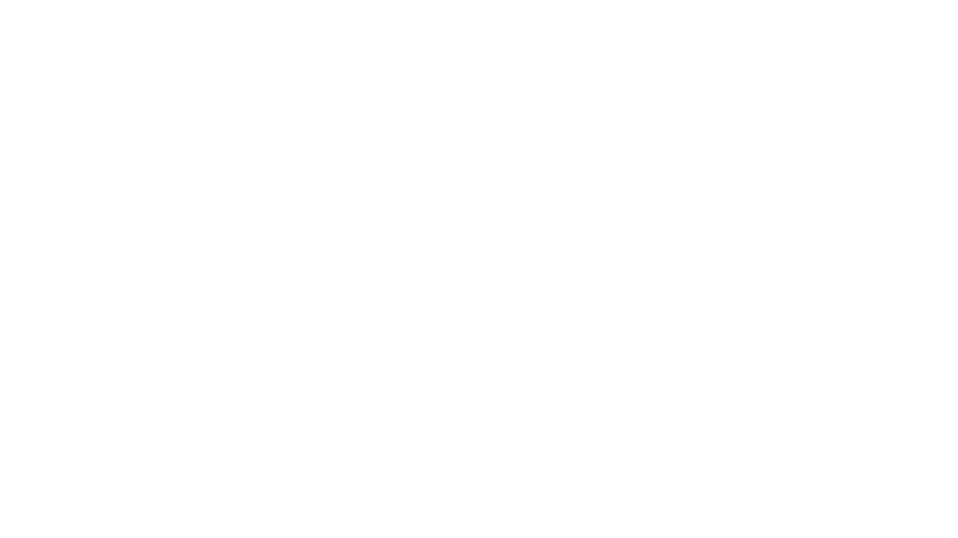
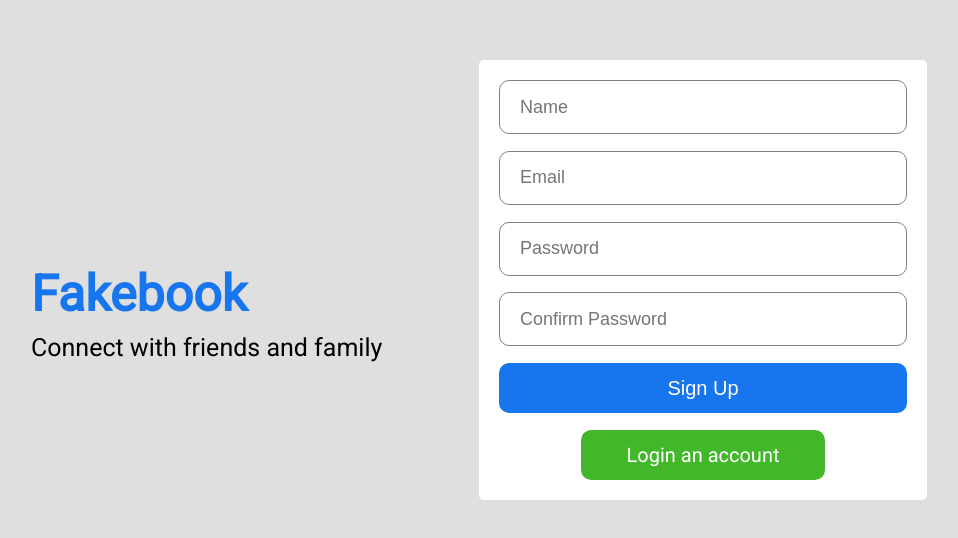
Before and after one commit to mdmehedihasan212/fakebook-social-application, a React (Create React App) app: page /register in a window 1280 px wide. Before the commit this address had no page. Shown: the part 120-658 px from the top of the page, without its empty margins (161-1119 px from the left). Built offline with nearby package versions, Linux system fonts and the light colour scheme.

Commit message:
install firebase for user login authentication

```diff
--- a/package.json
+++ b/package.json
@@ -6,8 +6,10 @@
     "@testing-library/jest-dom": "^5.16.4",
     "@testing-library/react": "^13.3.0",
     "@testing-library/user-event": "^13.5.0",
+    "firebase": "^9.8.2",
     "react": "^18.1.0",
     "react-dom": "^18.1.0",
+    "react-firebase-hooks": "^5.0.3",
     "react-icons": "^4.4.0",
     "react-router-dom": "^6.3.0",
     "react-scripts": "5.0.1",
--- a/src/App.js
+++ b/src/App.js
@@ -1,6 +1,8 @@
 import { Route, Routes } from 'react-router-dom';
 import './App.css';
 import Home from './pages/Home/Home/Home';
+import Login from './pages/Home/Login/Login/Login';
+import Register from './pages/Home/Login/Register/Register';
 import Profile from './pages/Profile/Profile';
 
 function App() {
@@ -9,6 +11,8 @@ function App() {
       <Routes>
         <Route path="/" element={<Home />} />
         <Route path="/profile" element={<Profile />} />
+        <Route path="/login" element={<Login />} />
+        <Route path="/register" element={<Register />} />
       </Routes>
     </div>
   );
--- /dev/null
+++ b/src/firebase/firebase.init.js
@@ -0,0 +1,22 @@
+// Import the functions you need from the SDKs you need
+import { initializeApp } from "firebase/app";
+import { getAuth } from "firebase/auth";
+// TODO: Add SDKs for Firebase products that you want to use
+// https://firebase.google.com/docs/web/setup#available-libraries
+
+// Your web app's Firebase configuration
+const firebaseConfig = {
+    apiKey: process.env.REACT_APP_apiKey,
+    authDomain: process.env.REACT_APP_authDomain,
+    projectId: process.env.REACT_APP_projectId,
+    storageBucket: process.env.REACT_APP_storageBucket,
+    messagingSenderId: process.env.REACT_APP_messagingSenderId,
+    appId: process.env.REACT_APP_appId,
+};
+
+// Initialize Firebase
+const app = initializeApp(firebaseConfig);
+
+const auth = getAuth(app)
+
+export default auth;
--- a/src/pages/Home/Login/Login/Login.css
+++ b/src/pages/Home/Login/Login/Login.css
@@ -1,7 +1,7 @@
 .login {
     width: 100vw;
     height: 100vh;
-    background-color: white;
+    background-color: rgb(223, 223, 223);
     display: flex;
     align-items: center;
     justify-content: center;
@@ -37,7 +37,7 @@
     padding: 20px;
     display: flex;
     flex-direction: column;
-    background-color: gray;
+    background-color: white;
     border-radius: 5px;
     justify-content: space-between;
 }
@@ -45,7 +45,7 @@
 .loginInput {
     height: 50px;
     border-radius: 10px;
-    border: 1px solid white;
+    border: 1px solid gray;
     font-size: 18px;
     padding-left: 20px;
 }
@@ -71,8 +71,12 @@
     cursor: pointer;
 }
 
-.loginRegisterButton {
-    width: 60%;
+.newRegisterButton {
+    width: 70%;
+    text-decoration: none;
+    display: flex;
+    align-items: center;
+    justify-content: center;
     align-self: center;
     height: 50px;
     color: white;
--- a/src/pages/Home/Login/Login/Login.js
+++ b/src/pages/Home/Login/Login/Login.js
@@ -1,4 +1,5 @@
 import React from 'react';
+import { Link } from 'react-router-dom';
 import './Login.css';
 
 const Login = () => {
@@ -15,7 +16,7 @@ const Login = () => {
                         <input placeholder="Password" className="loginInput" />
                         <button className="loginButton">Log In</button>
                         <span className="forgetPassword">Forget Password?</span>
-                        <button className="loginRegisterButton">Create a New Register</button>
+                        <Link to={'/register'} className="newRegisterButton">Create a New Register</Link>
                     </div>
                 </div>
             </div>
--- a/src/pages/Home/Login/Register/Register.css
+++ b/src/pages/Home/Login/Register/Register.css
@@ -1,60 +1,60 @@
-.login {
+.register {
     width: 100vw;
     height: 100vh;
-    background-color: white;
+    background-color: rgb(223, 223, 223);
     display: flex;
     align-items: center;
     justify-content: center;
 }
 
-.loginWrapper {
+.registerWrapper {
     width: 70%;
     height: 70%;
     display: flex;
 }
 
-.loginLeft,
-.loginRight {
+.registerLeft,
+.registerRight {
     flex: 1;
     display: flex;
     flex-direction: column;
     justify-content: center;
 }
 
-.loginLogo {
+.registerLogo {
     font-size: 50px;
     font-weight: 800;
     color: #1775ee;
     margin-bottom: 10px;
 }
 
-.loginDesc {
+.registerDesc {
     font-size: 25px;
 }
 
-.loginBox {
+.registerBox {
     height: 400px;
     padding: 20px;
     display: flex;
     flex-direction: column;
-    background-color: gray;
+    background-color: white;
     border-radius: 5px;
     justify-content: space-between;
 }
 
-.loginInput {
+.registerInput {
     height: 50px;
     border-radius: 10px;
-    border: 1px solid white;
+    border: 1px solid gray;
     font-size: 18px;
     padding-left: 20px;
 }
 
-.loginInput:focus {
+.registerInput:focus {
     outline: none;
 }
 
-.loginButton {
+.signUpButton {
     height: 50px;
     color: white;
     background-color: #1775ee;
@@ -71,11 +71,15 @@
     cursor: pointer;
 }
 
-.loginRegisterButton {
+.userLoginButton {
     width: 60%;
     align-self: center;
     height: 50px;
     color: white;
+    text-decoration: none;
+    display: flex;
+    align-items: center;
+    justify-content: center;
     background-color: #42b72a;
     border: none;
     border-radius: 10px;
--- a/src/pages/Home/Login/Register/Register.js
+++ b/src/pages/Home/Login/Register/Register.js
@@ -1,23 +1,46 @@
 import React from 'react';
+import { Link, useNavigate } from 'react-router-dom';
+import { useCreateUserWithEmailAndPassword } from 'react-firebase-hooks/auth';
 import './Register.css';
+import auth from '../../../../firebase/firebase.init';
 
 const Register = () => {
+    const navigate = useNavigate()
+    const [
+        createUserWithEmailAndPassword,
+        user,
+        loading,
+        error,
+    ] = useCreateUserWithEmailAndPassword(auth);
+
+    const handleRegister = event => {
+        event.preventDefault();
+        const user = {
+            name: event.target.name.value,
+            email: event.target.email.value,
+            password: event.target.password.value,
+            confirmPassword: event.target.confirmPassword.value
+        }
+        createUserWithEmailAndPassword(user.email, user.password)
+        navigate('/');
+    }
+
     return (
-        <div className='login'>
-            <div className="loginWrapper">
-                <div className="loginRight">
-                    <h4 className="loginLogo">Fakebook</h4>
-                    <span className="loginDesc">Connect with friends and family</span>
+        <div className='register'>
+            <div className="registerWrapper">
+                <div className="registerRight">
+                    <h4 className="registerLogo">Fakebook</h4>
+                    <span className="registerDesc">Connect with friends and family</span>
                 </div>
-                <div className="loginLeft">
-                    <div className="loginBox">
-                        <input placeholder="Name" className="loginInput" />
-                        <input placeholder="Email" className="loginInput" />
-                        <input placeholder="Password" className="loginInput" />
-                        <input placeholder="Confirm Password" className="loginInput" />
-                        <button className="loginButton">Sign Up</button>
-                        <button className="loginRegisterButton">Login an account</button>
-                    </div>
+                <div className="registerLeft">
+                    <form onSubmit={handleRegister} className="registerBox">
+                        <input type='text' name='name' placeholder="Name" className="registerInput" />
+                        <input type='email' name='email' placeholder="Email" className="registerInput" />
+                        <input type='password' name='password' placeholder="Password" className="registerInput" />
+                        <input type='password' name='confirmPassword' placeholder="Confirm Password" className="registerInput" />
+                        <button className="signUpButton">Sign Up</button>
+                        <Link className="userLoginButton" to={'/login'}>Login an account</Link>
+                    </form>
                 </div>
             </div>
         </div>
--- a/src/pages/Home/SideBar/SideBar.css
+++ b/src/pages/Home/SideBar/SideBar.css
@@ -42,6 +42,10 @@
     font-size: 20px;
 }
 
+.sideBarIconText {
+    color: black;
+}
+
 .sideBarButton {
     width: 150px;
     text-align: center;
--- a/src/pages/Shared/Header/Header.css
+++ b/src/pages/Shared/Header/Header.css
@@ -58,7 +58,7 @@
     color: white;
 }
 
-.headerDomLink {
+.reactLink {
     text-decoration: none;
 }
 
--- a/src/pages/Shared/Header/Header.js
+++ b/src/pages/Shared/Header/Header.js
@@ -10,7 +10,7 @@ const Header = () => {
     return (
         <div className="headerContainer">
             <div className="headerLeft">
-                <Link className='headerDomLink' to={'/'}><span className="logo">
+                <Link className='reactLink' to={'/'}><span className="logo">
                     Fakebook
                 </span></Link>
             </div>
@@ -22,8 +22,8 @@ const Header = () => {
             </div>
             <div className="headerRight">
                 <div className="headerLinks">
-                    <Link className='headerDomLink' to={'/'}><span className="headerLink">Homepage</span></Link>
-                    <Link className='headerDomLink' to={'/profile'}><span className="headerLink">Timeline</span></Link>
+                    <Link className='reactLink' to={'/'}><span className="headerLink">Homepage</span></Link>
+                    <Link className='reactLink' to={'/profile'}><span className="headerLink">Timeline</span></Link>
                 </div>
                 <div className="headerIcons">
                     <div className="headerIconItem">
```
Also changed, not shown: src/pages/Home/SideBar/SideBar.js (+19 -11 lines), 1 other file (tests, documents, lock files or other folders).
